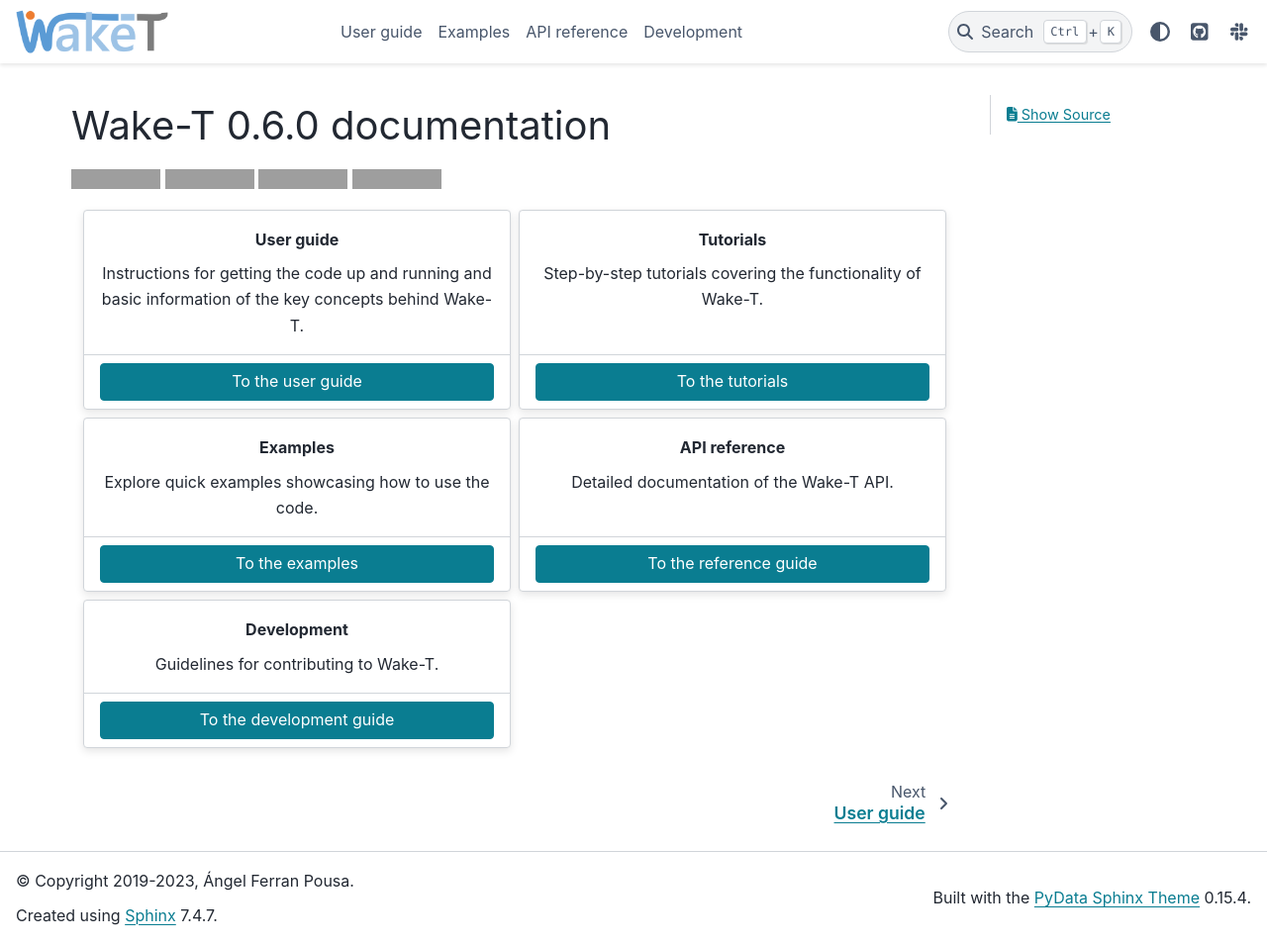
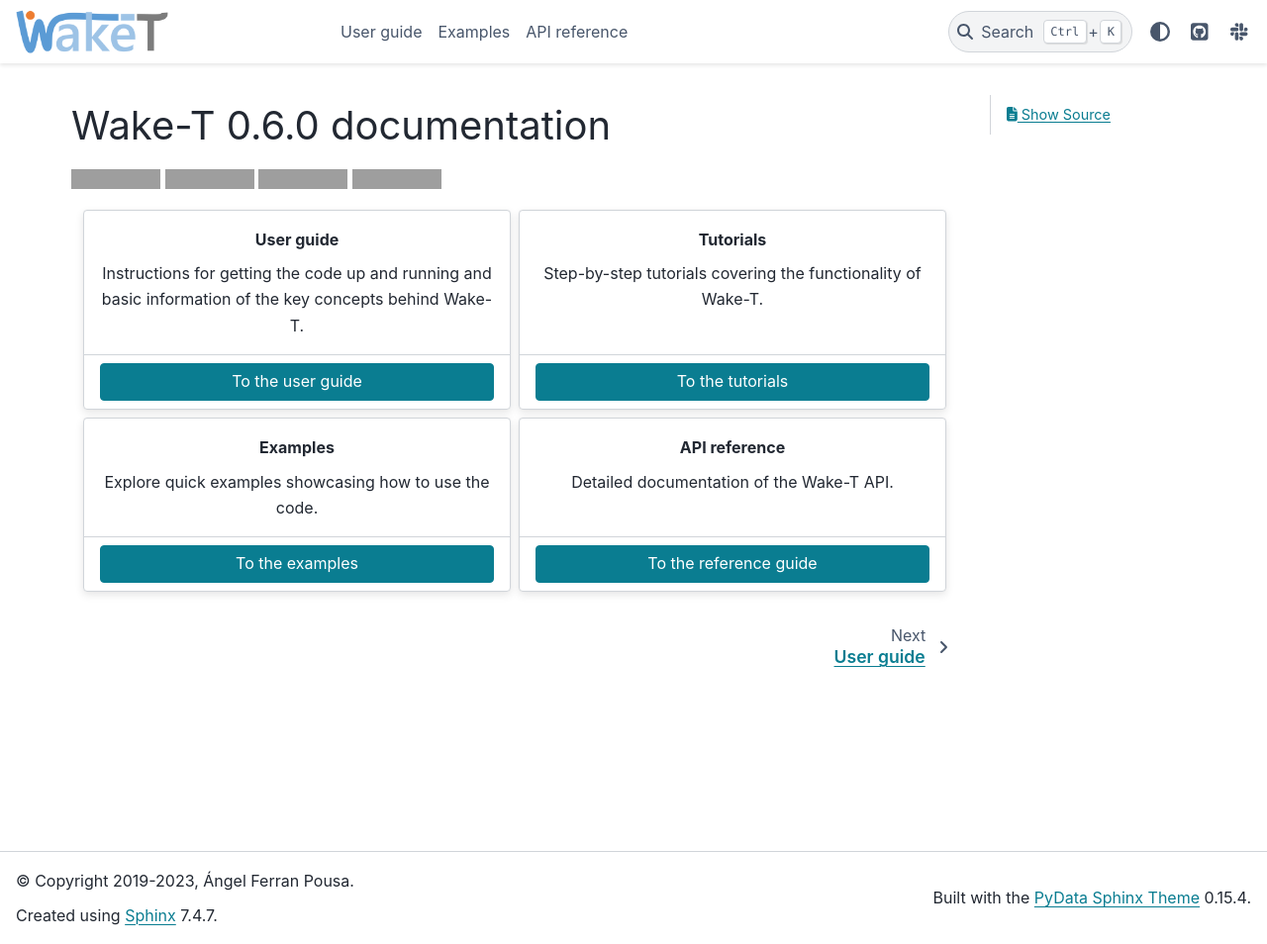
Before and after one commit to AngelFP/Wake-T, a Sphinx documentation site: the page built from docs/source/index.rst, in a window 1280 px wide and 954 px high. Shown: the whole window at 99% size. Built offline with Sphinx 7.4.7 and the PyData theme 0.15.4, drawn with Linux system fonts in a browser that asks for light colours; pages that are not in the unit, such as notebooks, are missing from menus; grey boxes are pictures that could not be loaded.

Commit message:
Remove unused `development` docs

```diff
--- a/docs/source/development.rst
+++ /dev/null
@@ -1,4 +0,0 @@
-Development
-===========
-
-🚧🚧 Page under construction 🚧🚧
--- a/docs/source/index.rst
+++ b/docs/source/index.rst
@@ -80,20 +80,6 @@
 
             To the reference guide
 
-    .. grid-item-card:: Development
-        :text-align: center
-
-        Guidelines for contributing to Wake-T.
-
-        +++
-
-        .. button-ref:: development
-            :expand:
-            :color: primary
-            :click-parent:
-
-            To the development guide
-
 
 .. toctree::
    :hidden:
@@ -103,4 +89,3 @@
    tutorials/index
    examples/index
    api/index
-   development
```
